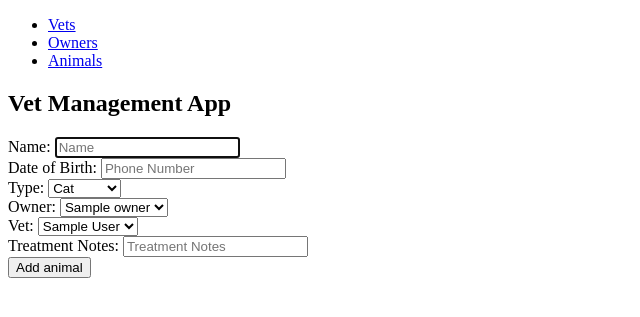
After one commit to g-dunlop/Project-1-Vet-Management-App, a Flask app: page /animals/new in a window 1280 px wide. The commit adds this page. Shown: the top 317 px of the page, without its empty margins (0-640 px from the left). Run offline with Flask 2, Linux system fonts and the light colour scheme; a database or web service that is not in the repository returns one stand-in record (values such as "Sample title"); some libraries are stand-ins or nearby versions.

Commit message:
add object working for vets owners and animals

```diff
--- a/console.py
+++ b/console.py
@@ -34,9 +34,9 @@ owner_repository.save(owner2)
 animal1 = Animal("Tony", "11/11/2017", "cat", owner1, vet1, [])
 animal_repository.save(animal1)
 # pdb.set_trace()
-animal1.name = "Toni"
-# pdb.set_trace()
-animal_repository.update(animal1)
+# animal1.name = "Toni"
+# # pdb.set_trace()
+# animal_repository.update(animal1)
 
 animal2 = Animal("Collin", "15/12/2018", "cat", owner2, vet1, ["17/02/2020", "Martina", "Diarrhea", "antibiotics"])
 animal_repository.save(animal2)
--- a/controllers/animal_controller.py
+++ b/controllers/animal_controller.py
@@ -2,6 +2,8 @@ from flask import Flask, render_template, request, redirect
 from flask import Blueprint
 from models.animal import Animal
 import repositories.animal_repository as animal_repository
+import repositories.owner_repository as owner_repository
+import repositories.vet_repository as vet_repository
 
 animals_blueprint = Blueprint("animals", __name__)
 
@@ -9,3 +11,27 @@ animals_blueprint = Blueprint("animals", __name__)
 def animals():
     animals = animal_repository.select_all()
     return render_template("animals/index.html", animals = animals)
+
+@animals_blueprint.route("/animals/new", methods=['GET'])
+def new_animal():
+    owners = owner_repository.select_all()
+    vets = vet_repository.select_all()
+    return render_template("animals/new.html", all_owners = owners, all_vets = vets)
+
+@animals_blueprint.route("/animal", methods=['POST'])
+def create_animal():
+    name = request.form['name']
+    date_of_birth = request.form['date_of_birth']
+    type = request.form['type']
+    owner = owner_repository.select(request.form['owner_id'])
+    vet = vet_repository.select(request.form['vet_id'])
+    treatment_notes = request.form['treatment_notes']
+    animal = Animal(name, date_of_birth, type, owner, vet, treatment_notes )
+    animal_repository.save(animal)
+    return redirect('/animals')
+
+
+@animals_blueprint.route("/animals/<id>/delete", methods=['POST'])
+def delete_owner(id):
+    animal_repository.delete(id)
+    return redirect('/animals')
--- a/models/animal.py
+++ b/models/animal.py
@@ -1,8 +1,9 @@
 class Animal:
-    def __init__(self, name, date_of_birth, type, owner, vet, treatment_notes):
+    def __init__(self, name, date_of_birth, type, owner, vet, treatment_notes, id=None):
         self.name = name
         self.date_of_birth = date_of_birth
         self.type = type
         self.owner = owner
         self.vet = vet
         self.treatment_notes = treatment_notes
+        self.id = id
--- a/repositories/animal_repository.py
+++ b/repositories/animal_repository.py
@@ -27,7 +27,7 @@ def select_all():
     for row in results:
         owner = owner_repository.select(row['owner_id'])
         vet = vet_repository.select(row['vet_id'])
-        animal = Animal(row['name'], row['date_of_birth'], row['type'], owner, vet, row['treatment_notes'])
+        animal = Animal(row['name'], row['date_of_birth'], row['type'], owner, vet, row['treatment_notes'], row['id'])
         animals.append(animal)
     return(animals)
 
--- /dev/null
+++ b/templates/animals/new.html
@@ -0,0 +1,60 @@
+{% extends 'base.html' %}
+
+{% block content %}
+
+<h1>Vet Management App</h1>
+
+<form action="/animal" method="post">
+
+    <div>
+        <label for="name">Name: </label>
+        <input type="text" id="name" name="name" placeholder="Name" required autofocus>
+    </div>
+
+    <div>
+        <label for="date_of_birth">Date of Birth: </label>
+        <input type="text" id="date_of_birth" name="date_of_birth" placeholder="Phone Number" required>
+    </div>
+
+    <div>
+        <label for="type">Type: </label>
+        <select id="type" name="type" required>
+            <option value="cat">Cat</option>
+            <option value="dog">Dog</option>
+            <option value="hamster">Hamster</option>
+            <option value="rabbit">Rabbit</option>
+            <option value="parrot">Parrot</option>
+            <option value="cow">Cow</option>
+            <option value="pig">Pig</option>
+            <option value="horse">Horse</optopm>
+        </select>
+    </div>
+
+    <div>
+        <label for="owner">Owner:</label>
+        <select id="owner" name="owner_id">
+          {% for owner in all_owners %}
+            <option value="{{ owner.id }}">{{owner.name }}</option>
+          {% endfor %}
+        </select>
+    </div>
+
+    <div>
+        <label for="vet">Vet:</label>
+        <select id="vet" name="vet_id">
+            {% for vet in all_vets %}
+            <option value="{{ vet.id }}">{{vet.first_name }} {{ vet.last_name }}</option>
+            {% endfor %}
+        </select>
+    </div>
+
+    <div>
+        <label for="treatment_notes">Treatment Notes: </label>
+        <input type="text" id="treatment_notes" name="treatment_notes" placeholder="Treatment Notes" required>
+    </div>
+
+    <button type="submit">Add animal</button>
+
+</form>
+
+{% endblock %}
```
Also changed, not shown: templates/animals/index.html (+10 -0 lines).
